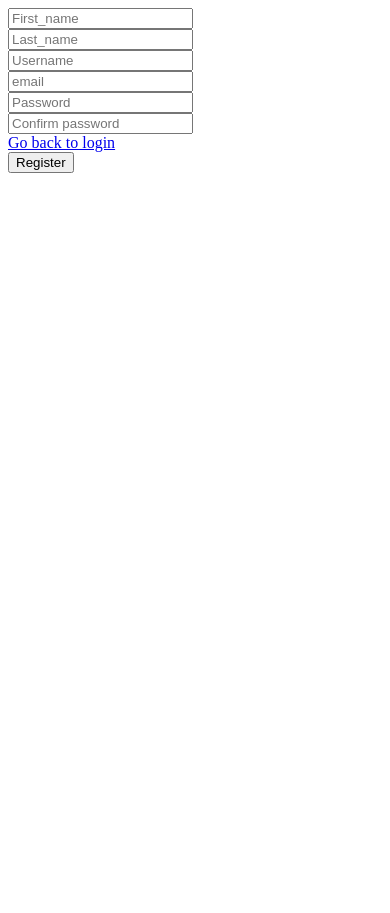
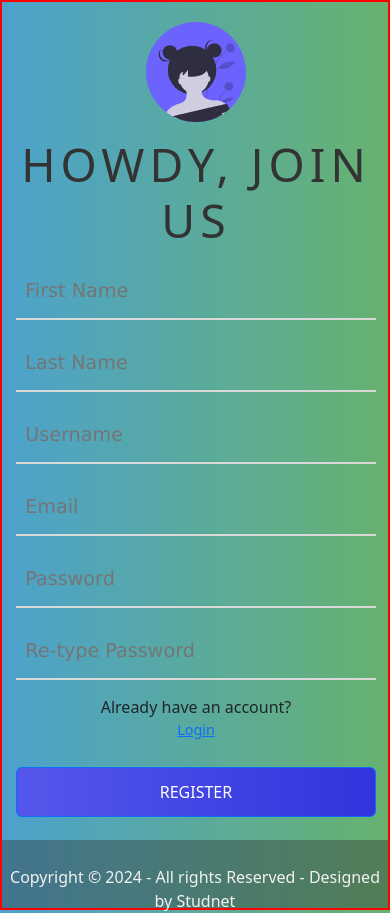
Before and after one commit to revanth-eranki/epics-project, a Django app: page /accounts/register in a window 390 px wide. Before the commit the page ends 173 px from the top, so only its background shows below. Run offline with Django 5.2, Linux system fonts and the light colour scheme.

Commit message:
Added templated html, css for regration of user and safe authentication

```diff
--- a/accounts/urls.py
+++ b/accounts/urls.py
@@ -1,8 +1,14 @@
 from django.urls import path
+
 from . import views
 
+
 urlpatterns = [
-    path('register',views.register,name = 'register'),
-    path('login',views.login,name="login"),
-    path('logout',views.logout,name='logout')
+
+    path('register',views.register,name = "register"),
+
+    path('login',views.login_page,name="login"),
+
+    path('logout',views.logout_page,name='logout')
+
 ]
--- a/accounts/views.py
+++ b/accounts/views.py
@@ -1,23 +1,27 @@
 from django.shortcuts import render,redirect
-from django.contrib.auth.models import User,auth
+from django.contrib.auth.models import User
 from django.contrib import messages
+from django.contrib.auth import authenticate, login, logout
+# Create your views here.
 
-# Create your views here.
-def logout(request):
-    auth.logout(request)
+def logout_page(request):
+    logout(request)
     return redirect('login')
 
-def login(request):
+
+def login_page(request):
+
     if request.method=='POST':
-        username = request.POST['username']
-        password = request.POST['password']
+        username = request.POST.get('username')
+        password = request.POST.get('password')
 
-        user = auth.authenticate(username=username,password=password)
+        user = authenticate(username=username,password=password)
+
         if user is not None:
-            auth.login(request,user)
+            login(request,user)
             return redirect('/')
         else:
-            messages.info(request,'invalid credentials')
+            messages.info(request,'Invalid credentials')
             return redirect('login')
 
     else:
@@ -25,28 +29,26 @@ def login(request):
 
 def register(request):
     if request.method=='POST':
-        first_name = request.POST['first_name']
-        last_name = request.POST['last_name']
-        username = request.POST['username']
-        password1 = request.POST['password1']
-        password2 = request.POST['password2']
-        email = request.POST['email']
+        first_name = request.POST.get('first_name')
+        last_name = request.POST.get('last_name')
+        username = request.POST.get('username')
+        password1 = request.POST.get('password1')
+        password2 = request.POST.get('password2')
+        email = request.POST.get('email')
 
         if password1==password2:
-            if User.objects.filter(username=username).exists():
-                messages.info(request,'username taken')
-                return redirect('register')
-            elif User.objects.filter(email=email).exists():
-                messages.info(request,'email taken')
+            if User.objects.filter(email=email).exists():
+                messages.info(request,'Email taken')
                 return redirect('register')
             else:
                 user = User.objects.create_user(username=username,password=password1,email=email,first_name=first_name,last_name=last_name)
-                user.save();
+                user.set_password(password1)
+                user.save()
                 print('user created')
                 return redirect('login')
         else:
             messages.info(request,'password not matching')
             return redirect('register')
         return redirect('/')
-
-    return render(request,'register.html')
+    else:
+        return render(request,'register.html')
--- a/practice/static/style-login.css
+++ b/practice/static/style-login.css
@@ -1,41 +1,29 @@
-/*=======================================================
-
-                   G o o d L u c k
-
-=========================================================*/
-
-* {
-  padding: 0;
-  margin: 0;
-  box-sizing: border-box;
+body {
+  background: linear-gradient(to right, #4ca2cd, #67B26F);
+  font-family: 'Lato', sans-serif;
+  border: 2px solid red;
+  /* display: flex;
+  flex-direction: column; */
 }
 
-body {
-  background: #67B26F;  /* fallback for old browsers */
-  background: -webkit-linear-gradient(to right, #4ca2cd, #67B26F);  /* Chrome 10-25, Safari 5.1-6 */
-  background: linear-gradient(to right, #4ca2cd, #67B26F); /* W3C, IE 10+/ Edge, Firefox 16+, Chrome 26+, Opera 12+, Safari 7+ */
-  padding: 0;
-  margin: 0;
-  font-family: 'Lato', sans-serif;
-  color: #000;
+.body-content {
+  display: flex;
+  flex-direction: column;
+  justify-content: space-between;
 }
 
 .container {
-  width: 100vw;
-  height: 100vh;
-  display: grid;
-  grid-template-columns: repeat(2, 1fr);
-  grid-gap: 7rem;
-  padding: 0 2rem;
-}
-.img {
+  padding-top: 20px;
   display: flex;
-  justify-content: flex-end;
+  justify-content: space-between;
   align-items: center;
 }
+
 .img img {
-  width: 500px;
+  display: flex;
+  max-width: 100%;
 }
+
 .login-container {
   display: flex;
   align-items: center;
@@ -44,6 +32,7 @@ body {
 
 .avator {
   width: 100px;
+  flex: 1 0 auto;
 }
 
 form {
@@ -61,11 +50,12 @@ form h2 {
 .input-div {
   position: relative;
   display: grid;
-  grid-template-columns: 7% 93%;
-  margin: 25px 0;
+  grid-template-columns: 2% 98%;
+  margin: 15px 0;
   padding: 5px 0;
   border-bottom: 2px solid #d9d9d9;
 }
+
 .input-div:after,
 .input-div::before {
   content: "";
@@ -83,29 +73,29 @@ form h2 {
 .input-div::before {
   left: 50%;
 }
+
 .input-div.focus .i i {
   color: #5557ec;
 }
+
 .input-div.focus div h5 {
   top: -5px;
   font-size: 15px;
 }
+
 .input-div.focus:after,
 .input-div.focus:before {
   width: 50%;
 }
+
 .input-div.one {
   margin-top: 0;
 }
+
 .input-div.two {
   margin-top: 4px;
 }
 
-.i {
-  display: flex;
-  justify-content: center;
-  align-items: center;
-}
 .i i {
   color: #d9d9d9;
   transition: 0.3s;
@@ -135,13 +125,11 @@ form h2 {
   border: none;
   outline: none;
   background: none;
-  padding: 0.5rem 0.7rem;
+  /* padding: 0.5rem 0.7rem; */
   font-size: 1.2rem;
   color: #f2f2f2;
   font-family: Verdana, Geneva, Tahoma, sans-serif;
 }
-
-
 
 a {
   display: block;
@@ -151,15 +139,16 @@ a {
   font-size: 0.9rem;
   transition: 0.3s;
 }
+
 a:hover {
   color: #5557ec;
 }
+
 .btn {
-  display: block;
   width: 100%;
   height: 50px;
   border-radius: 25px;
-  margin: 1rem 0;
+  margin-top: 10px;
   font-size: 1.2rem;
   outline: none;
   border: none;
@@ -178,14 +167,17 @@ a:hover {
 
 footer {
   width: 100%;
+  margin-top: 15px;
   background-color: #32323267;
   color: #f2f2f2;
   height: 8vh;
   text-align: center;
   padding-top: 3vh;
   padding-bottom: 1vh;
+  display: flex;
+  justify-content: center;
 }
-/* important part for any devices */
+/*
 @media screen and (max-width: 1050px) {
   .container {
     grid-gap: 5rem;
@@ -193,12 +185,8 @@ footer {
   body {
     background-color: rgb(86, 153, 216);
   }
-  form h2 {
-    color: whitesmoke;
-  }
-  .input-div > div h5 {
-    color: snow;
-  }
+  form h2,
+  .input-div > div h5,
   a {
     color: snow;
   }
@@ -218,16 +206,13 @@ footer {
   body {
     background-color: blueviolet;
   }
-  form h2 {
-    color: whitesmoke;
-  }
-  .input-div > div h5 {
-    color: snow;
-  }
+  form h2,
+  .input-div > div h5,
   a {
     color: snow;
   }
 }
+
 @media screen and (max-width: 900px) {
   .img {
     display: none;
@@ -246,15 +231,9 @@ footer {
   body {
     background-color: black;
   }
-  form h2 {
-    color: whitesmoke;
-  }
-  .input-div > div h5 {
-    color: snow;
-  }
+  form h2,
+  .input-div > div h5,
   a {
     color: snow;
   }
-}
-
-/*=========== T H A N K   Y O U =============*/
+} */
--- a/practice/static/style-profile.css
+++ b/practice/static/style-profile.css
@@ -6,6 +6,12 @@ body {
     margin: 0;
     font-family: 'Lato', sans-serif;
     color: #000;
+}
+
+.heading {
+    text-align: center;
+    padding-top: 30px;
+    padding-bottom: 50px;
 }
 
 .student-profile .card {
--- /dev/null
+++ b/practice/templates/base-login-register.html
@@ -0,0 +1,45 @@
+{% load static %}
+
+<!DOCTYPE html>
+<html lang="en">
+  <head>
+    <meta charset="UTF-8" />
+    <meta name="viewport" content="width=device-width, initial-scale=1.0" />
+    <title>Login Webpage !</title>
+    <link rel="stylesheet" type="text/css" href="{% static 'style-login.css' %}">
+    <link href="https://cdn.jsdelivr.net/npm/bootstrap@5.3.2/dist/css/bootstrap.min.css" rel="stylesheet" integrity="sha384-T3c6CoIi6uLrA9TneNEoa7RxnatzjcDSCmG1MXxSR1GAsXEV/Dwwykc2MPK8M2HN" crossorigin="anonymous">
+  </head>
+  <body>
+
+    <div class="body-content">
+    <div class="container">
+        <div class="img">
+          <img src="{% static 'pc.svg' %}" />
+        </div>
+        <div class="login-container">
+
+          {% block form-action %}
+          {% endblock %}
+          {% csrf_token %}
+          {% block fields %}
+
+
+          {% endblock %}
+
+            <div>
+                {% for message in messages  %}
+                <script>alert('{{ message }}');</script>
+
+                {% endfor %}
+            </div>
+
+          </form>
+        </div>
+    </div>
+    </div>
+    <footer>
+      Copyright © 2024 - All rights Reserved - Designed by Studnet
+    </footer>
+    <!-- <script type="text/javascript" src="js/main.js"></script> -->
+  </body>
+</html>
--- a/practice/templates/register.html
+++ b/practice/templates/register.html
@@ -1,30 +1,69 @@
-<!DOCTYPE html>
-<html lang="en">
-<head>
-    <meta charset="UTF-8">
-    <meta name="viewport" content="width=device-width, initial-scale=1.0">
-    <title>Registration</title>
-    <!-- <link rel="stylesheet" type="text/css" href="style-register.css"> -->
-</head>
-<body>
-    <form action="register" method="post">
-        {% csrf_token %}
+{% extends "base-login-register.html" %}
+{% load static %}
 
-        <input type="text" name="first_name" placeholder="First_name"><br>
-        <input type="text" name="last_name" placeholder="Last_name"><br>
-        <input type="text" name="username" placeholder="Username"><br>
-        <input type="email" name="email" placeholder="email"><br>
-        <input type="password" name="password1" placeholder="Password"><br>
-        <input type="password" name="password2" placeholder="Confirm password"><br>
-        <a href="{% url 'login' %}">Go back to login</a><br>
-        <a href="{% url 'login' %}">
-            <input type="submit" class="btn" value="Register" />
-        </a>
-        <div>
-            {% for message in messages  %}
-            <h4>{{ message }}</h4>
-            {% endfor %}
-        </div>
-    </form>
-</body>
-</html>
+{% block form-action %}
+<form action="register" method="post">
+{% endblock %}
+
+{% block fields %}
+<img class="avator" src="{% static 'avator.svg' %}" />
+<h2>Howdy, Join us</h2>
+<div class="input-div" one>
+    <div class="i">
+      <i class="fas fa-user"></i>
+    </div>
+    <div>
+      <input name='first_name' class="input" type="text" placeholder="First Name" />
+    </div>
+</div>
+
+<div class="input-div" one>
+    <div class="i">
+      <i class="fas fa-user"></i>
+    </div>
+    <div>
+      <input name='last_name' class="input" type="text" placeholder="Last Name" />
+    </div>
+</div>
+
+<div class="input-div" one>
+    <div class="i">
+      <i class="fas fa-user"></i>
+    </div>
+    <div>
+      <input name='username' class="input" type="text" placeholder="Username" />
+    </div>
+</div>
+
+<div class="input-div" one>
+  <div class="i">
+    <i class="fas fa-user"></i>
+  </div>
+  <div>
+    <input name='email' class="input" type="email" placeholder="Email" />
+  </div>
+</div>
+
+<div class="input-div" two>
+  <div class="i">
+    <i class="fas fa-lock"></i>
+  </div>
+  <div>
+    <input name='password1' class="input" type="password" placeholder="Password"/>
+  </div>
+</div>
+
+<div class="input-div" two>
+    <div class="i">
+      <i class="fas fa-lock"></i>
+    </div>
+    <div>
+      <input name='password2' class="input" type="password" placeholder="Re-type Password"/>
+    </div>
+</div>
+
+<p>
+    Already have an account?<a href="{% url 'login' %}">Login</a>
+</p>
+<button type="submit" class="btn btn-primary mb-2">Register</button>
+{% endblock %}
```
Also changed, not shown: practice/templates/base.html (added, +37 -0 lines), practice/templates/index.html (+7 -40 lines), practice/templates/login.html (+7 -39 lines), practice/templates/profile.html (+10 -44 lines), practice/views.py (+8 -2 lines), requirements.txt (added, +30 -0 lines), practice/static/style-register.css (deleted).
